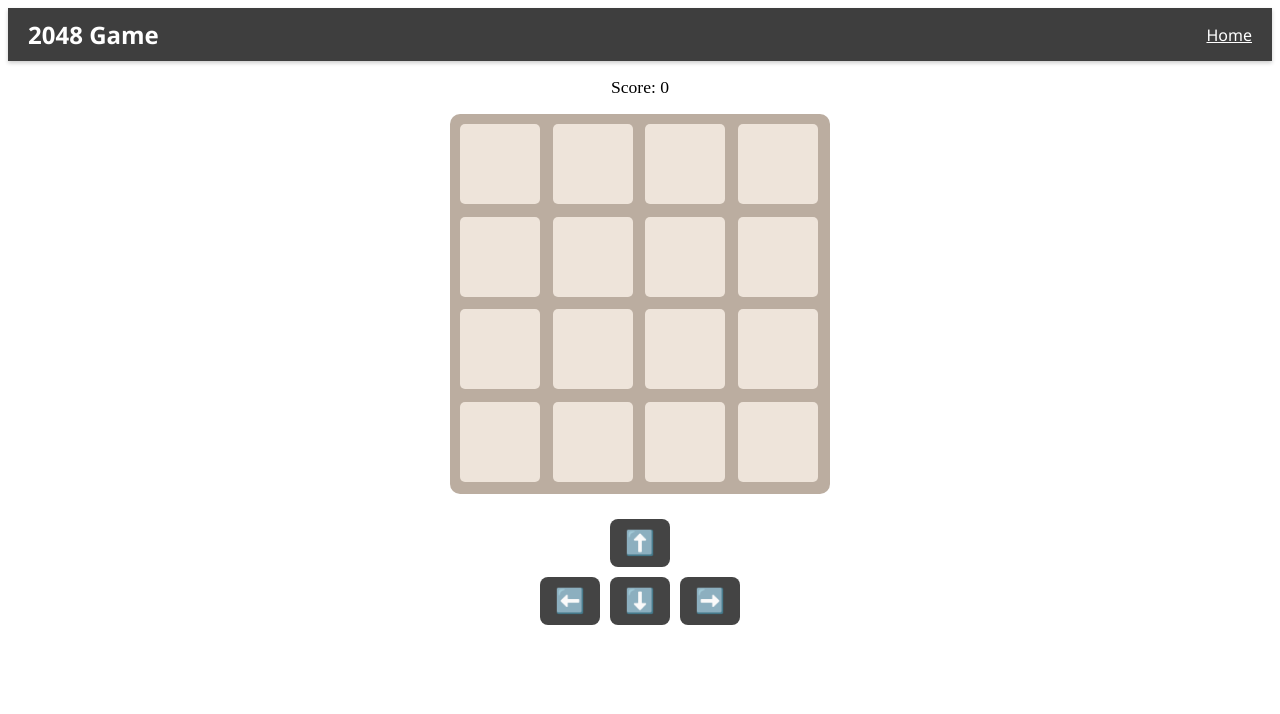
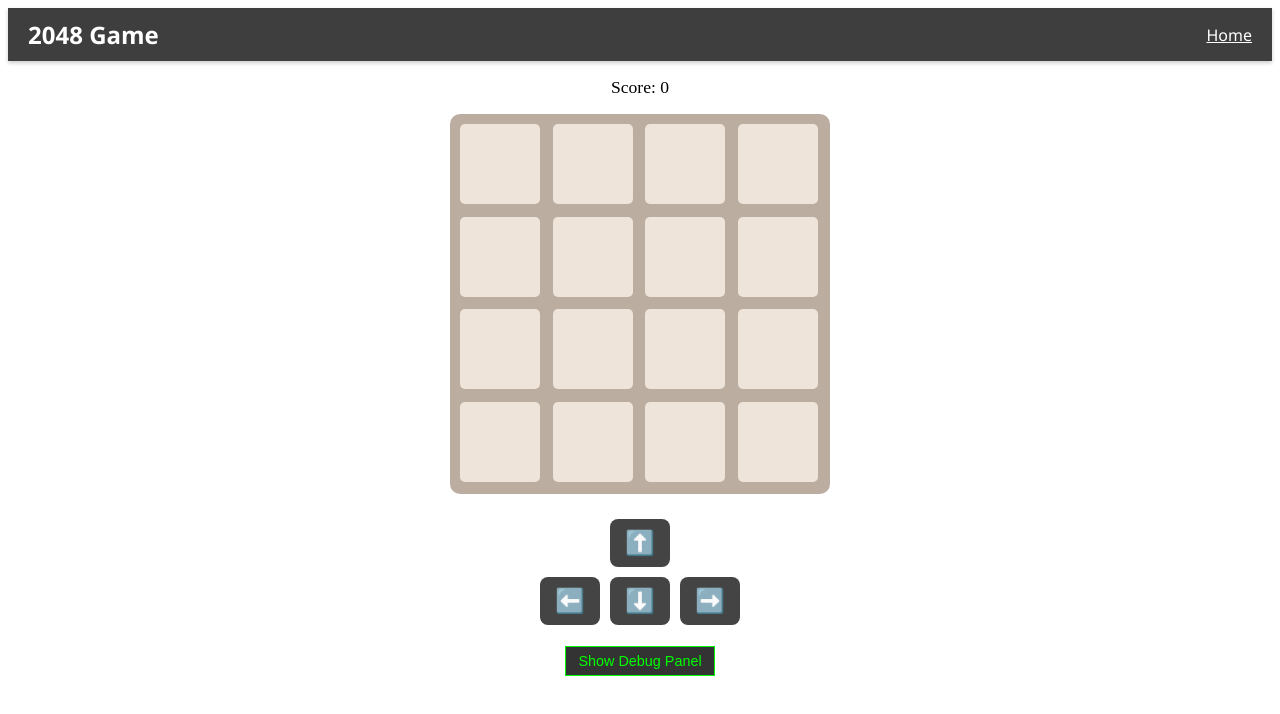
Before and after one commit to zvweiss/2048-Angular, an Angular app: page / in a window 1280 px wide. Shown: the top 714 px of the page. Built offline with nearby package versions, Linux system fonts and the light colour scheme.

Commit message:
add debug-panel

```diff
--- a/src/app/app.component.html
+++ b/src/app/app.component.html
@@ -1,2 +1,2 @@
-<app-navbar></app-navbar>
+<app-navbar />
 <router-outlet />
--- a/src/app/app.component.ts
+++ b/src/app/app.component.ts
@@ -1,12 +1,14 @@
 import { Component } from '@angular/core';
 import { RouterOutlet } from '@angular/router';
-import { NavbarComponent } from './components/navbar/navbar.component'; // ✅ IMPORT
+import { NavbarComponent } from './components/navbar/navbar.component';
 
 @Component({
   selector: 'app-root',
   standalone: true,
-  imports: [RouterOutlet, NavbarComponent], // ✅ DECLARE HERE
+  imports: [RouterOutlet, NavbarComponent],
   templateUrl: './app.component.html',
   styleUrls: ['./app.component.css']
 })
-export class AppComponent {}
+export class AppComponent {
+  debugEnabled = true; // toggle this to show/hide debug panel
+}
--- /dev/null
+++ b/src/app/components/debug-panel/debug-panel.component.css
@@ -0,0 +1,35 @@
+.debug-panel {
+  background-color: #111;
+  color: #0f0;
+  font-family: monospace;
+  font-size: 0.85rem;
+  padding: 1rem;
+  border-top: 2px solid #0f0;
+  max-height: 200px;
+  overflow-y: auto;
+}
+
+.debug-header {
+  display: flex;
+  justify-content: space-between;
+  align-items: center;
+  margin-bottom: 0.5rem;
+}
+
+button {
+  background: #222;
+  color: #0f0;
+  border: 1px solid #0f0;
+  padding: 2px 6px;
+  cursor: pointer;
+  font-size: 0.8rem;
+}
+
+button:hover {
+  background: #333;
+}
+
+.empty {
+  font-style: italic;
+  color: #777;
+}
--- /dev/null
+++ b/src/app/components/debug-panel/debug-panel.component.html
@@ -0,0 +1,7 @@
+<div class="debug-panel">
+  <h3>Debug Panel</h3>
+  <button (click)="clear()">Clear</button>
+  <ul>
+    <li *ngFor="let msg of messages">{{ msg }}</li>
+  </ul>
+</div>
--- /dev/null
+++ b/src/app/components/debug-panel/debug-panel.component.ts
@@ -0,0 +1,28 @@
+import { Component } from '@angular/core';
+import { NgIf, NgFor, CommonModule } from '@angular/common';
+import { DebugService } from '../../services/debug.service';
+
+@Component({
+  selector: 'app-debug-panel',
+  standalone: true,
+  imports: [CommonModule],
+  templateUrl: './debug-panel.component.html',
+  styleUrls: ['./debug-panel.component.css'],
+})
+export class DebugPanelComponent {
+  messages: string[] = [];
+
+  constructor(public debug: DebugService) {}
+
+  // clearLogs() {
+  //   this.debug.clear();
+  // }
+
+  log(message: string) {
+    this.messages.push(message);
+  }
+
+  clear() {
+    this.messages = [];
+  }
+}
--- a/src/app/pages/game-page/game-page.component.css
+++ b/src/app/pages/game-page/game-page.component.css
@@ -32,3 +32,22 @@
   display: flex;
   justify-content: center;
 }
+
+.debug-toggle-container {
+  margin-top: 1rem;
+  text-align: center;
+}
+
+.debug-toggle-container button {
+  background: #333;
+  color: #0f0;
+  border: 1px solid #0f0;
+  padding: 6px 12px;
+  cursor: pointer;
+  font-size: 0.9rem;
+}
+
+text-align {
+  right: auto;
+  padding: 1rem
+}
--- a/src/app/pages/game-page/game-page.component.html
+++ b/src/app/pages/game-page/game-page.component.html
@@ -1,5 +1,9 @@
-<div class="score-placeholder">Score: 0</div>
+<div class="score-placeholder">
+  Score: 0
+</div>
+
 <app-game-board></app-game-board>
+
 <div class="controls">
   <button (click)="move('up')">⬆️</button>
   <div>
@@ -8,3 +12,11 @@
     <button (click)="move('right')">➡️</button>
   </div>
 </div>
+
+<div class="debug-toggle-container">
+  <button (click)="toggleDebug()">
+    {{ debugVisible ? 'Hide Debug Panel' : 'Show Debug Panel' }}
+  </button>
+</div>
+
+<app-debug-panel *ngIf="debugVisible" />
--- a/src/app/pages/game-page/game-page.component.ts
+++ b/src/app/pages/game-page/game-page.component.ts
@@ -1,17 +1,27 @@
-import { Component } from '@angular/core';
-import { NavbarComponent } from '../../components/navbar/navbar.component';
+import { Component, ViewChild } from '@angular/core';
+import { CommonModule } from '@angular/common';
+import { DebugPanelComponent } from '../../components/debug-panel/debug-panel.component';
 import { GameBoardComponent } from '../../components/game-board/game-board.component';
 
 @Component({
   selector: 'app-game-page',
   standalone: true,
-  imports: [GameBoardComponent],
+  imports: [GameBoardComponent, DebugPanelComponent, CommonModule],
   templateUrl: './game-page.component.html',
   styleUrls: ['./game-page.component.css'],
 })
 export class GamePageComponent {
+  debugVisible = false;
+   @ViewChild(DebugPanelComponent) debugPanel?: DebugPanelComponent;
+
   move(direction: 'up' | 'down' | 'left' | 'right') {
-    console.log(`Move: ${direction}`);
+    const msg = `Move: ${direction}`;
+    //console.log(`Move: ${direction}`);
+    this.debugPanel?.log(msg);
     // Call game logic here later
   }
+
+  toggleDebug() {
+    this.debugVisible = !this.debugVisible;
+  }
 }
--- /dev/null
+++ b/src/app/services/debug.service.ts
@@ -0,0 +1,21 @@
+import { Injectable, signal } from '@angular/core';
+
+@Injectable({
+  providedIn: 'root'
+})
+export class DebugService {
+  private _logs = signal<string[]>([]);
+
+  get logs() {
+    return this._logs();
+  }
+
+  log(message: string) {
+    const timestamp = new Date().toISOString();
+    this._logs.update((logs) => [...logs, `[${timestamp}] ${message}`]);
+  }
+
+  clear() {
+    this._logs.set([]);
+  }
+}
```
